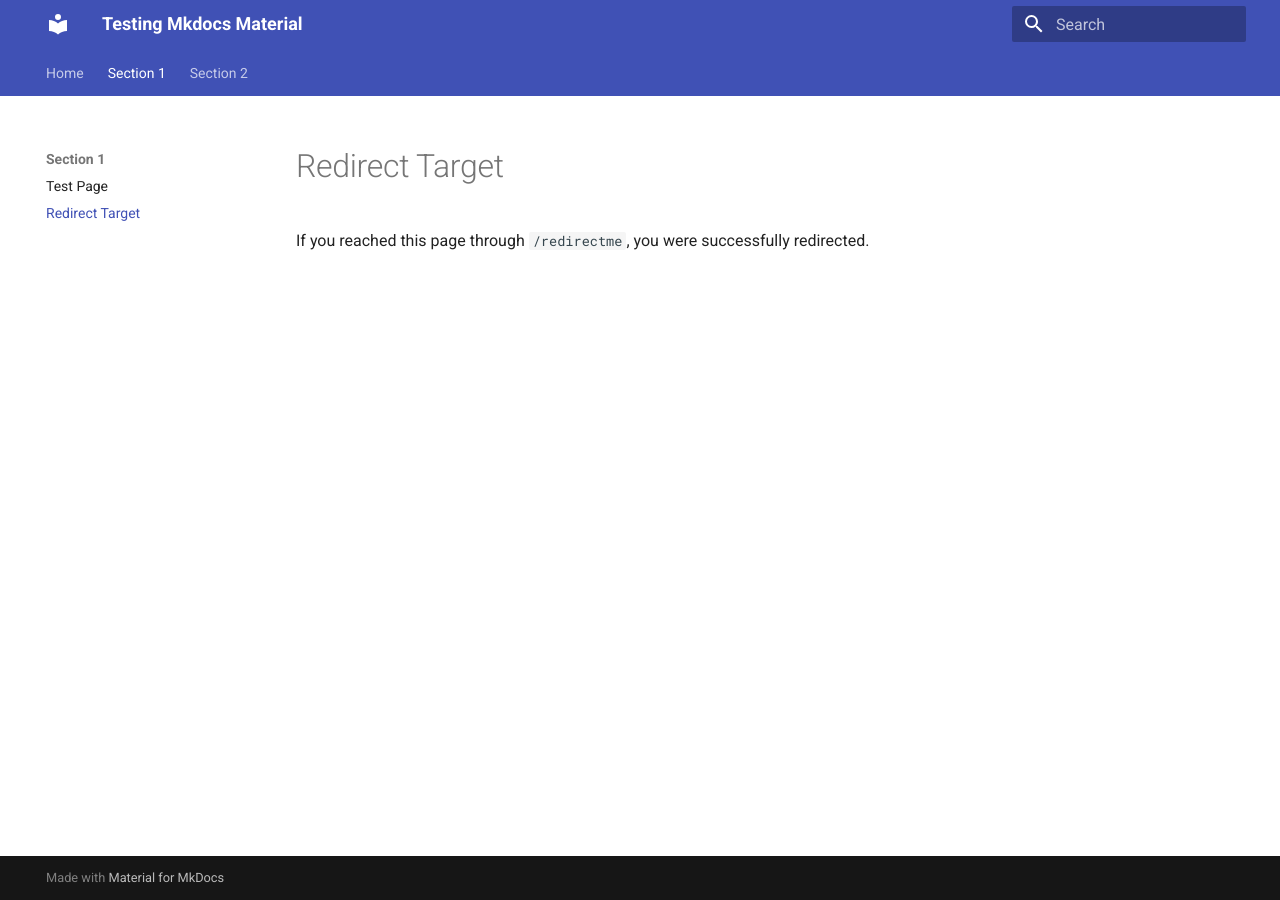
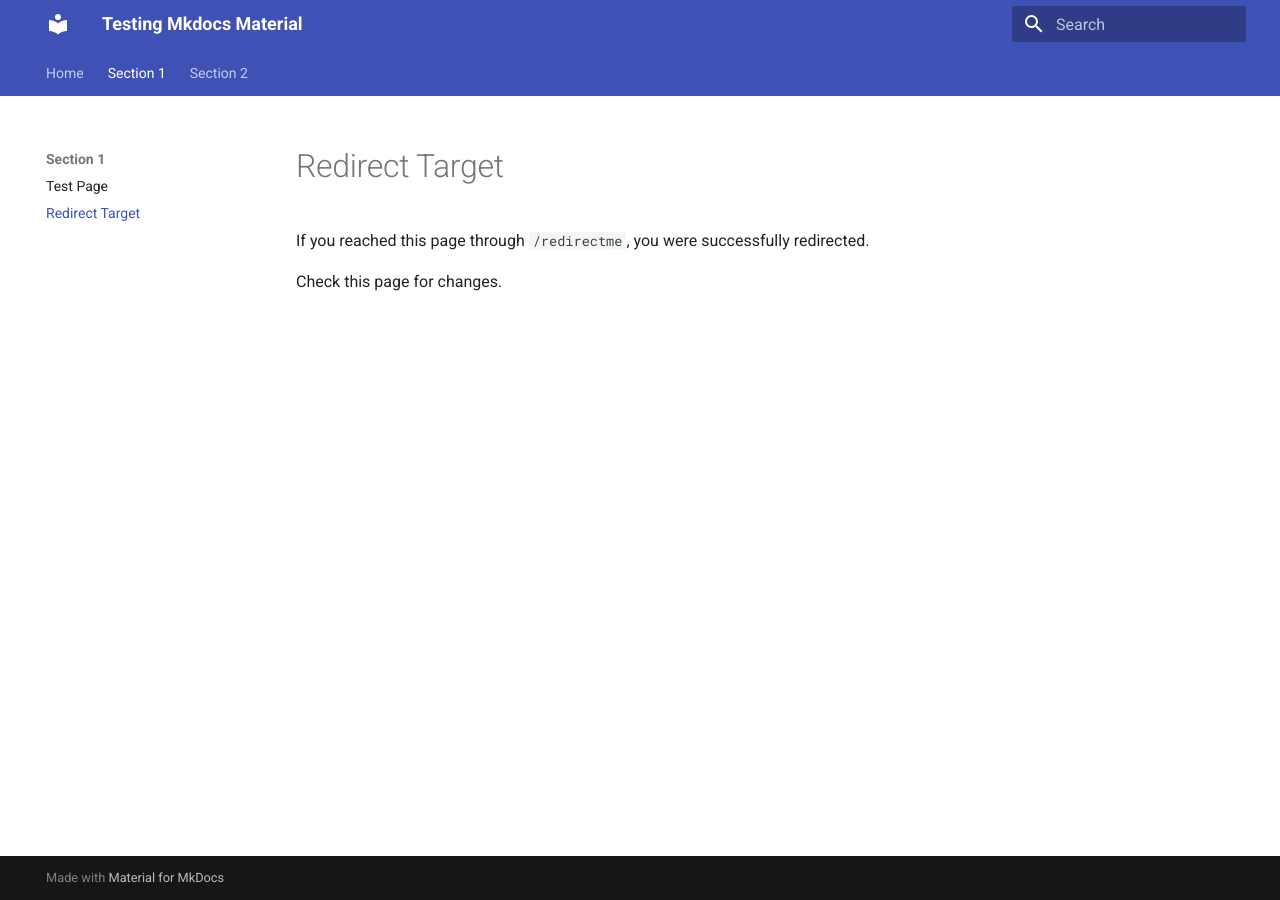
Before and after one commit to Valastiri/test-mk, an MkDocs documentation site: the page built from docs/section-1/test-r.md, in a window 1280 px wide. Built offline with MkDocs 1.6.1 and Material for MkDocs 9.7.7, drawn with Linux system fonts in a browser that asks for light colours; the version menu is left out.

Commit message:
another triage check

```diff
--- a/docs/section-1/test-r.md
+++ b/docs/section-1/test-r.md
@@ -1,3 +1,5 @@
 # Redirect Target
 
 If you reached this page through `/redirectme`, you were successfully redirected.
+
+Check this page for changes.
```
